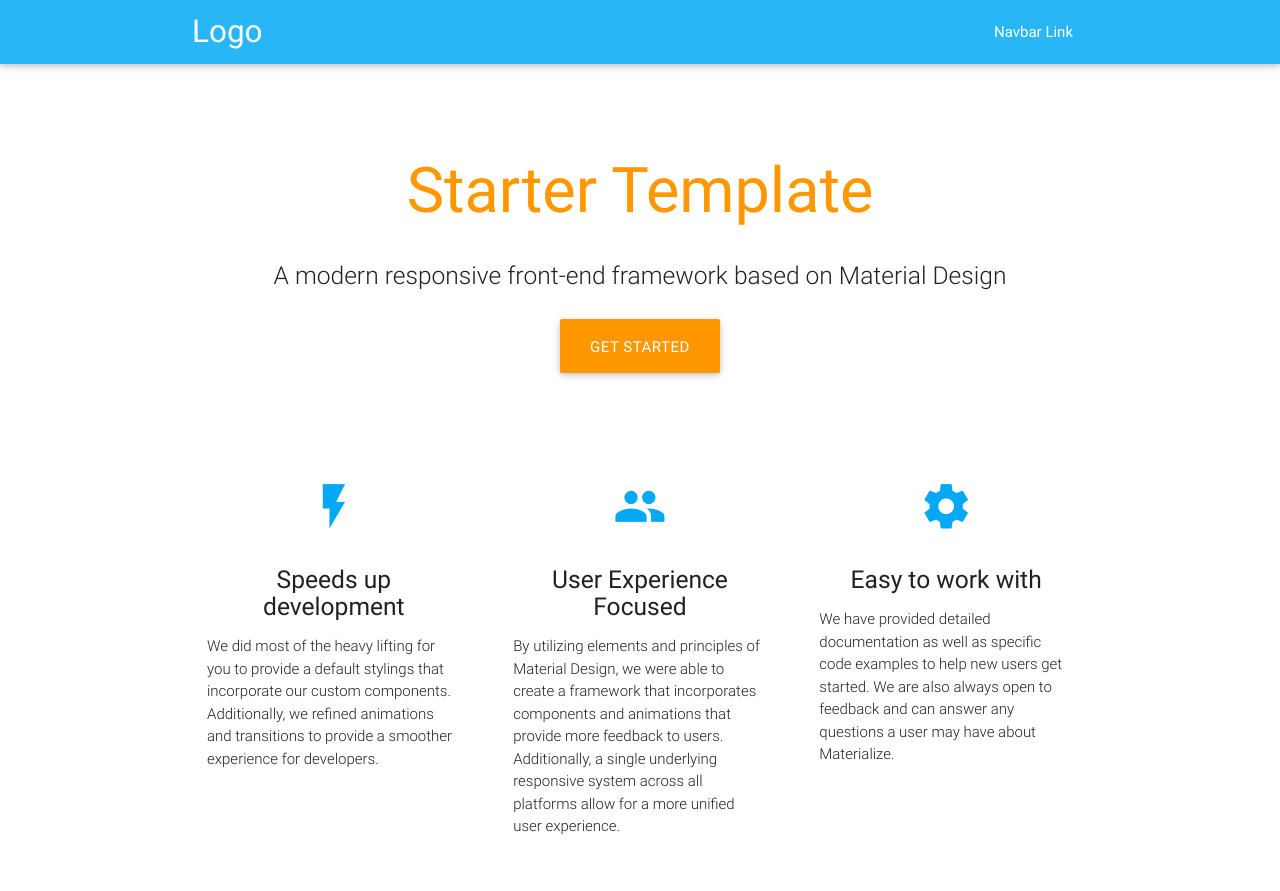
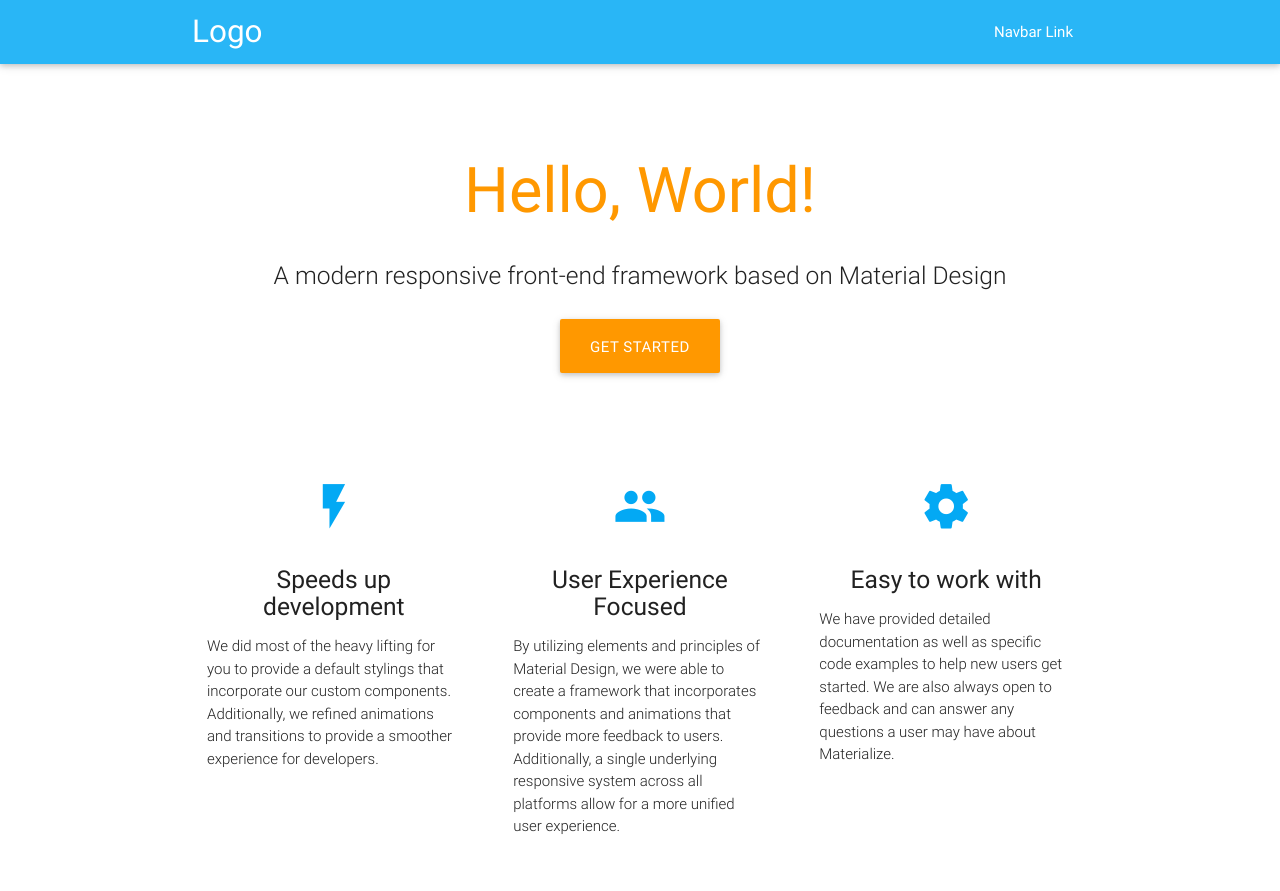
Before and after one commit to closeheat-demo/demo-1453086158-588, a plain HTML site: page index.html in a window 1280 px wide. Shown: the top 891 px of the page. Drawn offline with nearby package versions, Linux system fonts and the light colour scheme.

Commit message:
Changes from closeheat live editor

```diff
--- a/index.html
+++ b/index.html
@@ -26,7 +26,7 @@
   <div class="section no-pad-bot" id="index-banner">
     <div class="container">
       <br><br>
-      <h1 class="header center orange-text">Starter Template</h1>
+      <h1 class="header center orange-text">Hello, World!</h1>
       <div class="row center">
         <h5 class="header col s12 light">A modern responsive front-end framework based on Material Design</h5>
       </div>
```
